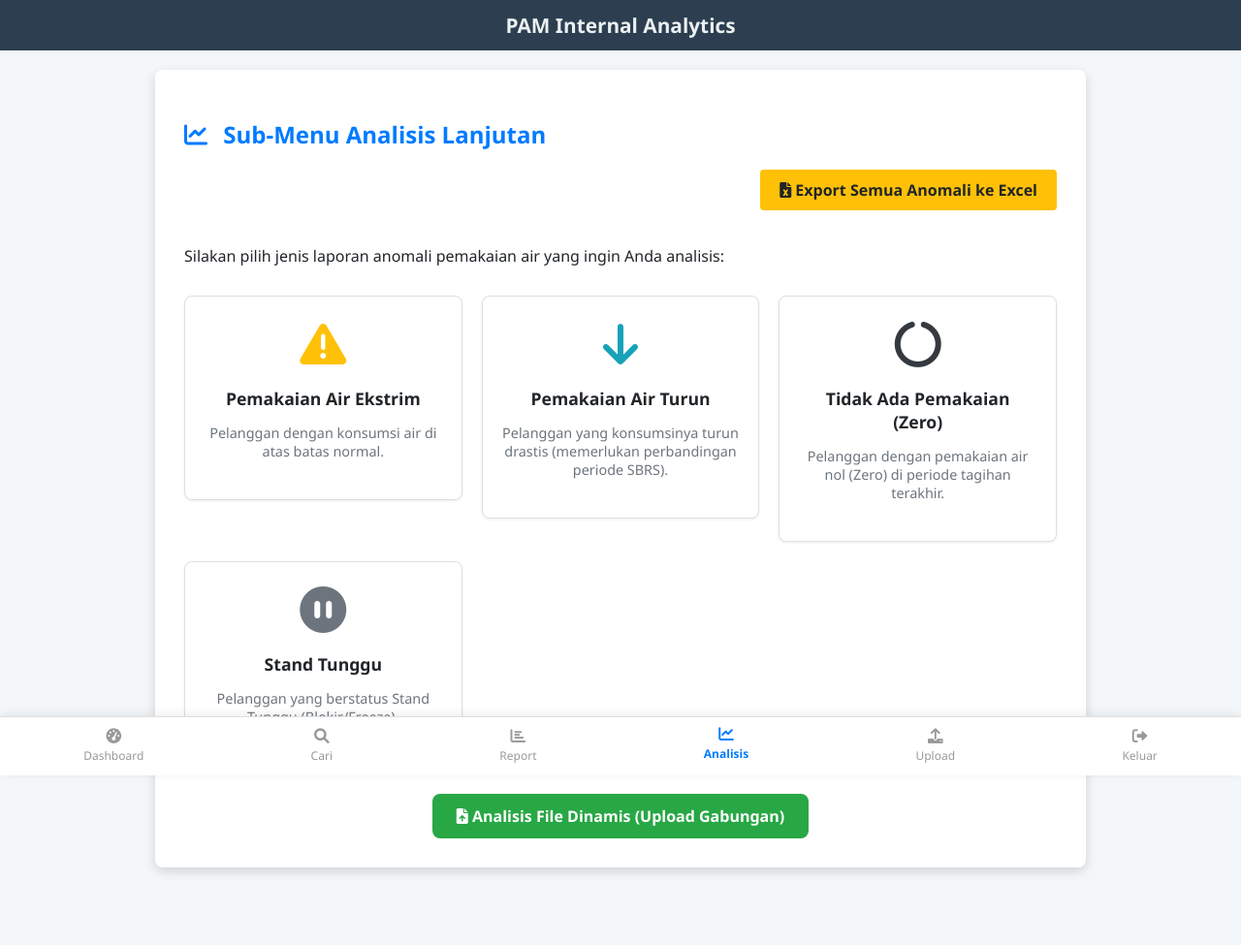
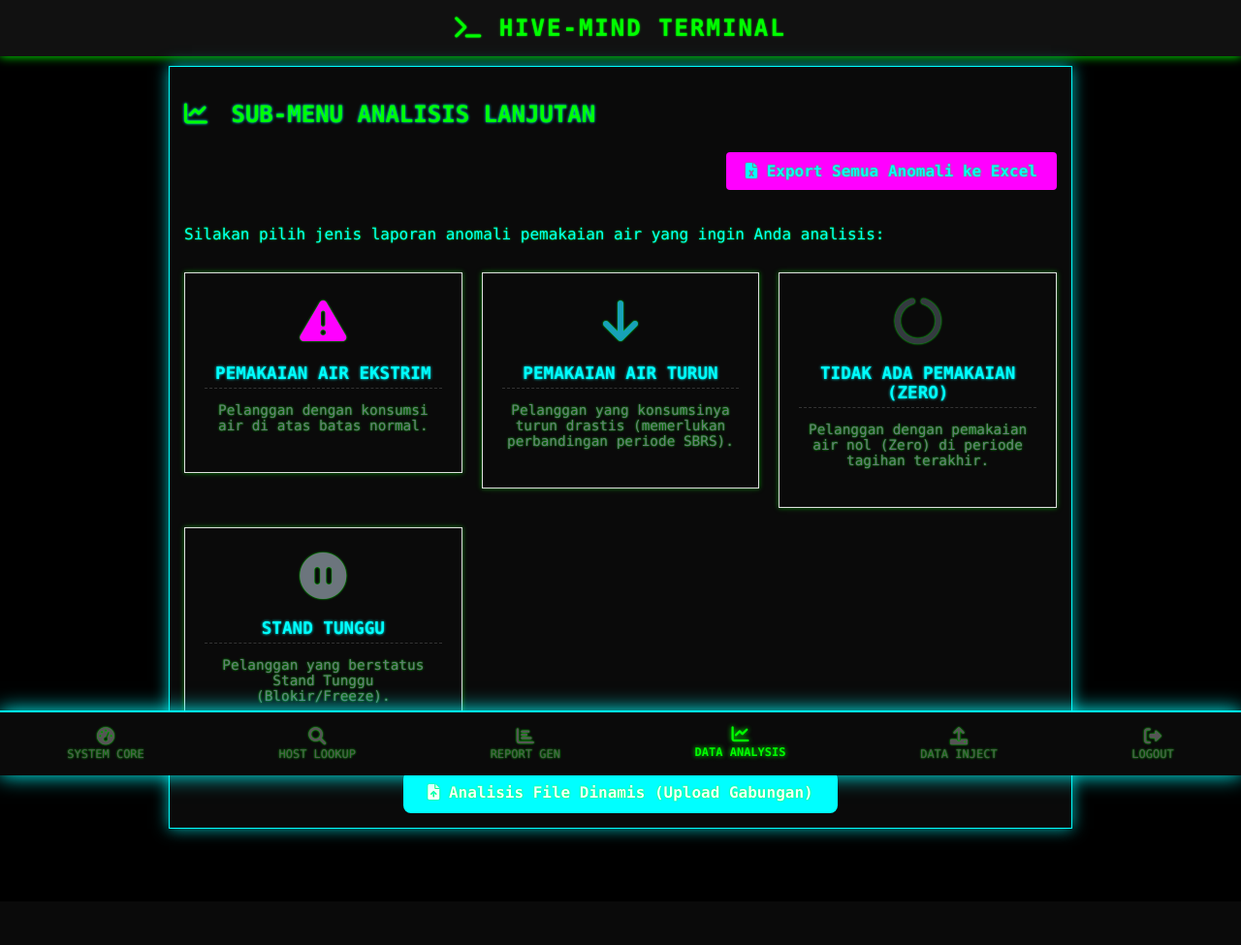
Before and after one commit to krackxor/PAM, a Flask app: page /analyze in a window 1280 px wide. Shown: the whole page at 97% size. After the commit the page ends 864 px from the top, so only its background shows below. Run offline with Flask 3, Linux system fonts and the light colour scheme; the visitor is signed in with stand-in values (Sample User, id 1); data that the repository does not hold is empty.

Commit message:
Update base.html

```diff
--- a/templates/base.html
+++ b/templates/base.html
@@ -1,30 +1,30 @@
 <!DOCTYPE html>
-<html lang="id">
+<html lang="en">
 <head>
     <meta charset="UTF-8">
     <meta name="viewport" content="width=device-width, initial-scale=1.0">
-    <title>{% block title %}Aplikasi Data Internal{% endblock %}</title>
+    <title>{% block title %}ACCESS GRANTED | TERMINAL INTERFACE{% endblock %}</title>
 
     <link rel="stylesheet" href="https://cdnjs.cloudflare.com/ajax/libs/font-awesome/6.0.0-beta3/css/all.min.css">
 
     <style>
         :root {
-            --primary-color: #007bff; /* Biru cerah */
-            --secondary-color: #28a745; /* Hijau */
-            --accent-color: #ffc107; /* Kuning/Warning */
-            --bg-color: #f4f7f9;
-            --header-bg: #2c3e50;
-            --card-bg: #ffffff;
-            --footer-height: 60px;
-            --text-color-light: #ecf0f1;
-            --text-color: #212529; /* Teks lebih gelap */
-            --shadow-light: 0 1px 3px rgba(0, 0, 0, 0.08);
-            --shadow-medium: 0 4px 12px rgba(0, 0, 0, 0.15);
-            --border-radius: 8px;
+            --primary-color: #00ff00; /* Neon Green - Main Accent */
+            --secondary-color: #00ffff; /* Neon Cyan - Secondary Accent */
+            --accent-color: #ff00ff; /* Magenta/Fuchsia - Warning/Alert */
+            --bg-color: #000000; /* Pure Black Background */
+            --header-bg: #111111; /* Darker header */
+            --card-bg: #0a0a0a; /* Deep dark card background */
+            --footer-height: 65px;
+            --text-color-light: #00ff00; /* Green */
+            --text-color: #00ffff; /* Cyan */
+            --shadow-light: 0 0 5px rgba(0, 255, 0, 0.5);
+            --shadow-medium: 0 0 15px rgba(0, 255, 255, 0.7);
+            --border-radius: 0px; /* Sharp edges */
         }
 
         body {
-            font-family: 'Segoe UI', Roboto, 'Helvetica Neue', Arial, sans-serif; /* Font yang lebih modern */
+            font-family: 'Consolas', 'Courier New', monospace;
             background-color: var(--bg-color);
             color: var(--text-color);
             margin: 0;
@@ -32,18 +32,21 @@
             display: flex;
             flex-direction: column;
             min-height: 100vh;
+            text-shadow: 0 0 2px var(--primary-color);
         }
 
         .header-brand {
             background-color: var(--header-bg);
-            padding: 12px 20px;
+            padding: 15px 20px;
             color: var(--text-color-light);
-            box-shadow: var(--shadow-light);
+            box-shadow: 0 0 10px var(--primary-color);
             text-align: center;
+            text-transform: uppercase;
         }
         .header-logo {
-            font-size: 1.3em;
+            font-size: 1.5em;
             font-weight: 700;
+            letter-spacing: 2px;
         }
 
         .footer-nav {
@@ -53,8 +56,8 @@
             right: 0;
             height: var(--footer-height);
             background-color: var(--card-bg);
-            border-top: 1px solid #e0e0e0;
-            box-shadow: 0 -2px 10px rgba(0, 0, 0, 0.08); /* Shadow yang lebih halus */
+            border-top: 2px solid var(--secondary-color);
+            box-shadow: 0 0 20px var(--secondary-color);
             z-index: 1000;
             display: flex;
             justify-content: space-around;
@@ -66,42 +69,44 @@
             flex-direction: column;
             align-items: center;
             text-decoration: none;
-            color: #999;
+            color: #555555; /* Dim color */
             font-size: 0.75em;
             padding: 5px 0;
             flex-grow: 1;
-            transition: color 0.2s, transform 0.1s;
+            transition: color 0.2s, text-shadow 0.2s;
         }
 
         .nav-item i {
-            font-size: 1.3em;
+            font-size: 1.5em;
             margin-bottom: 3px;
         }
 
         .nav-item.active {
             color: var(--primary-color);
-            font-weight: 600;
-            transform: translateY(-2px); /* Efek minor saat aktif */
+            font-weight: 700;
+            text-shadow: 0 0 5px var(--primary-color);
+            transform: translateY(-2px);
         }
 
         .nav-item:hover {
-            color: var(--primary-color);
+            color: var(--secondary-color);
+            text-shadow: 0 0 8px var(--secondary-color);
         }
 
         .main-content {
             flex-grow: 1;
-            padding: 20px 10px;
+            padding: 10px; /* Reduced padding for mobile */
             width: 100%;
             box-sizing: border-box;
-            padding-top: 20px;
             display: flex;
             justify-content: center;
         }
 
         .container {
             background-color: var(--card-bg);
-            padding: 30px;
+            padding: 15px; /* Reduced padding for mobile */
             border-radius: var(--border-radius);
+            border: 1px solid var(--secondary-color);
             box-shadow: var(--shadow-medium);
             width: 100%;
             max-width: 900px;
@@ -155,18 +167,29 @@
             position: absolute;
             top: 0px;
             right: 10px;
-            background-color: #dc3545;
-            color: white;
+            background-color: var(--accent-color);
+            color: var(--bg-color);
             border-radius: 50%;
             padding: 0 5px;
-            font-size: 0.7em;
+            font-size: 0.8em;
             font-weight: bold;
             display: none;
+            box-shadow: 0 0 5px var(--accent-color);
         }
 
+        h2, h3, h4 {
+            color: var(--secondary-color);
+            text-shadow: 0 0 3px var(--secondary-color);
+            text-transform: uppercase;
+            border-bottom: 1px dashed #333;
+            padding-bottom: 5px;
+            margin-bottom: 15px;
+        }
+
+        /* Responsive Fixes for Small Screens */
         @media (max-width: 600px) {
-            .main-content { padding: 10px; }
-            .container { padding: 15px; }
+            .main-content { padding: 5px; }
+            .container { padding: 10px; }
         }
 
         {% block custom_styles %}{% endblock %}
@@ -177,16 +200,16 @@
 
     <div class="header-brand">
         <div class="header-logo">
-            PAM Internal Analytics
+            <i class="fas fa-terminal"></i> HIVE-MIND TERMINAL
         </div>
     </div>
 
     {% with messages = get_flashed_messages(with_categories=true) %}
         {% if messages %}
-            <div style="width: 100%; display: flex; justify-content: center; padding: 20px 0 0 0;">
+            <div style="width: 100%; display: flex; justify-content: center; padding: 5px 0 0 0;">
                 <div style="max-width: 900px; width: 95%;">
                     {% for category, message in messages %}
-                        <div class="flash-message flash-{{ category }}">{{ message }}</div>
+                        <div class="flash-message flash-{{ category }}">** ACCESS DENIED: {{ message | upper }} **</div>
                     {% endfor %}
                 </div>
             </div>
@@ -205,39 +228,39 @@
            class="nav-item {% if request.endpoint == 'analytics_dashboard' %}active{% endif %}"
            style="position: relative;">
            <i class="fas fa-tachometer-alt"></i>
-           <span>Dashboard</span>
+           <span>SYSTEM CORE</span>
            <span id="criticalAlertBadge" class="badge">0</span>
         </a>
 
         <a href="{{ url_for('index') }}"
            class="nav-item {% if request.endpoint == 'index' %}active{% endif %}">
            <i class="fas fa-search"></i>
-           <span>Cari</span>
+           <span>HOST LOOKUP</span>
         </a>
 
         <a href="{{ url_for('daily_collection_unified_page') }}"
            class="nav-item {% if request.endpoint == 'daily_collection_unified_page' %}active{% endif %}">
            <i class="fas fa-chart-bar"></i>
-           <span>Report</span>
+           <span>REPORT GEN</span>
         </a>
 
         <a href="{{ url_for('analyze_reports_landing') }}"
            class="nav-item {% if 'analyze' in request.endpoint %}active{% endif %}">
            <i class="fas fa-chart-line"></i>
-           <span>Analisis</span>
+           <span>DATA ANALYSIS</span>
         </a>
 
         {% if is_admin %}
             <a href="{{ url_for('admin_upload_unified_page') }}"
                class="nav-item {% if request.endpoint == 'admin_upload_unified_page' %}active{% endif %}">
                <i class="fas fa-upload"></i>
-               <span>Upload</span>
+               <span>DATA INJECT</span>
             </a>
         {% endif %}
 
         <a href="{{ url_for('logout') }}" class="nav-item">
             <i class="fas fa-sign-out-alt"></i>
-            <span>Keluar</span>
+            <span>LOGOUT</span>
         </a>
     </div>
 
```
Also changed, not shown: other parts of templates/base.html (+21 -14 lines).
